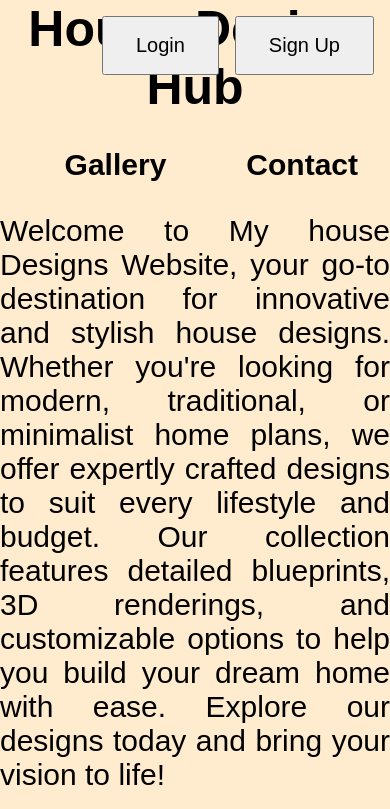
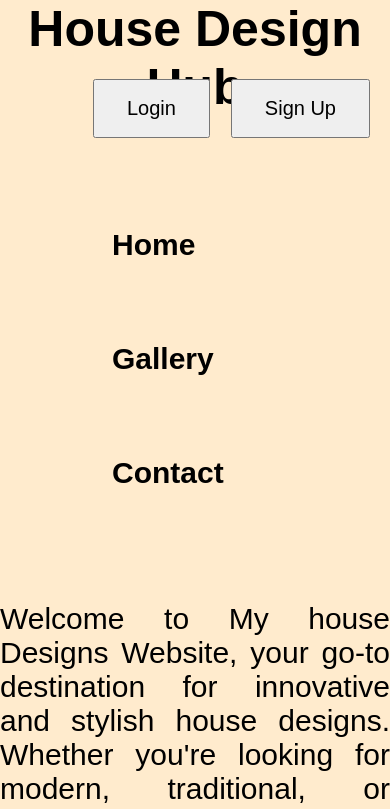
Before and after one commit to geekinryxnn/Final-Project, a plain HTML site: page index.html in a window 390 px wide. Shown: the top 809 px of the page. Drawn offline with Linux system fonts and the light colour scheme.

Commit message:
responsiveness added

```diff
--- a/CSS/style.css
+++ b/CSS/style.css
@@ -22,7 +22,8 @@ h1 {
   overflow: none;
   float: right;
   margin-top: 0%;
-  padding: 2rem;
+  padding: 7rem;
+  flex-wrap: wrap;
 }
 
 .navbar a {
@@ -52,8 +53,14 @@ p {
   padding: 1rem;
   width: 100%;
   position: absolute;
-  top: 0;
+  top: 7%;
   right: 0;
+  grid-template-columns: repeat(
+    auto-fit,
+    minmax(300px, 1fr)
+  );
+  gap: 5px;
+  padding: 20px;
 }
 
 .container button {
--- a/index.html
+++ b/index.html
@@ -2,13 +2,15 @@
 <html lang="en">
   <head>
     <meta charset="UTF-8" />
-    <meta name="viewport" content="width=device-width, initial-scale=1.0" />
+    <meta name="viewport" content="width=device-width, initial-scale=.0" />
     <title>House Design Hub</title>
     <link rel="stylesheet" href="./CSS/style.css" />
   </head>
   <body>
     <header>
+        <span>
       <h1>House Design Hub</h1>
+      </span>
       <nav class="navbar">
         <a href="home.html">Home</a>
         <a href="gallery.html">Gallery</a>
```
